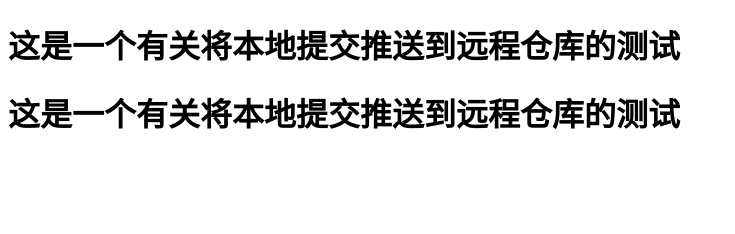
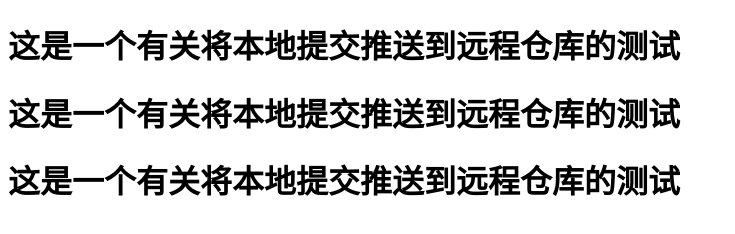
Before and after one commit to QianJin1920/project_test, a plain HTML site: page test.html in a window 1280 px wide. Shown: the whole page, without its empty margins (0-735 px from the left). Drawn offline with Linux system fonts and the light colour scheme.

Commit message:
修改了文件

```diff
--- a/test.css
+++ b/test.css
@@ -1,3 +1,4 @@
 body {
     background-color: pink;
+    font-size: 13px;
 }
--- a/test.html
+++ b/test.html
@@ -11,6 +11,7 @@
 <body>
     <h1>这是一个有关将本地提交推送到远程仓库的测试</h1>
     <h1>这是一个有关将本地提交推送到远程仓库的测试</h1>
+    <h1>这是一个有关将本地提交推送到远程仓库的测试</h1>
 </body>
 
 </html>
```
